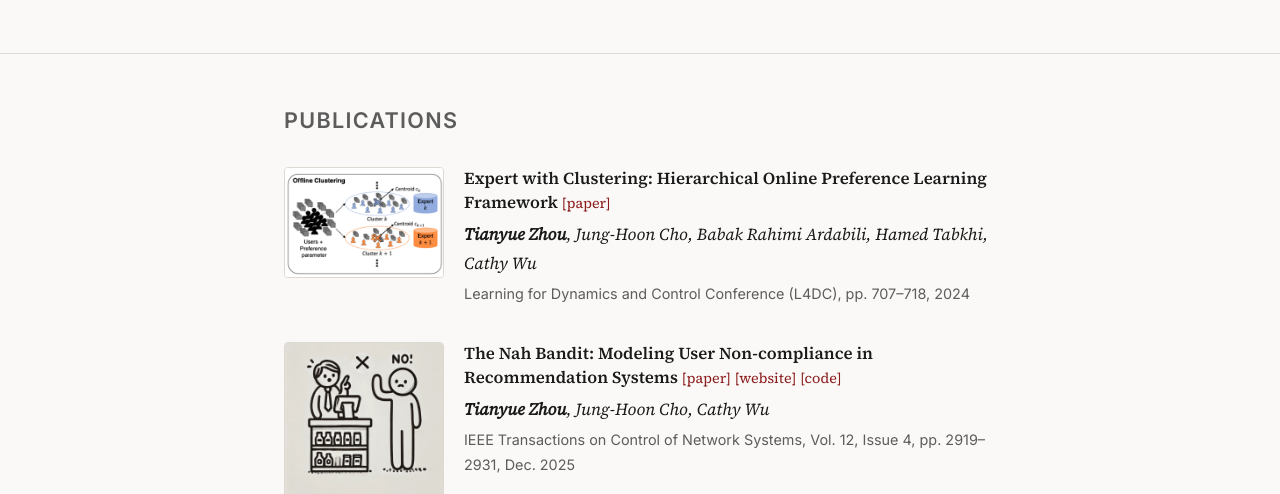
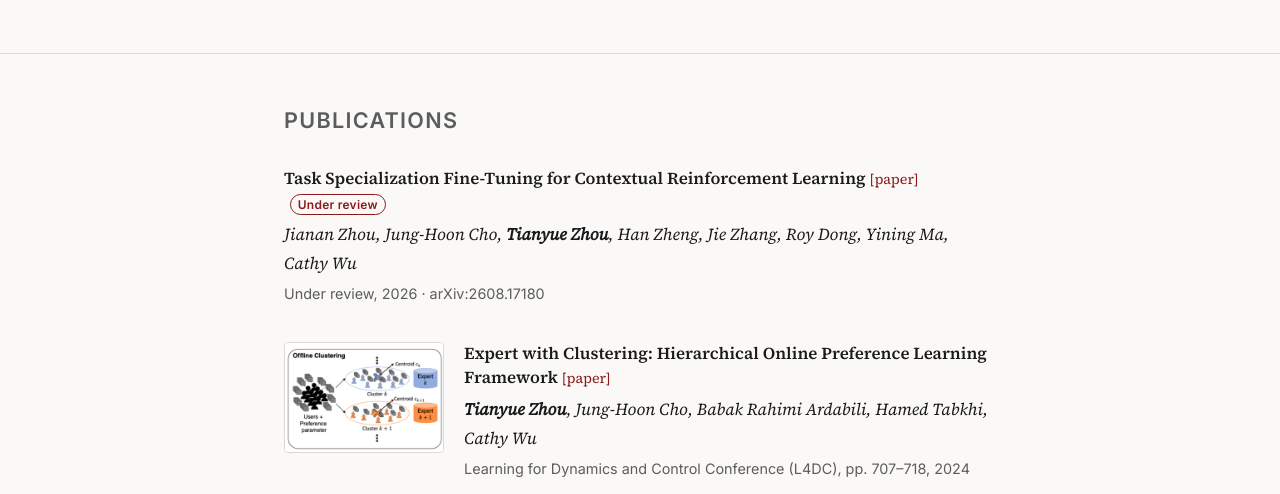
Before and after one commit to TianyueJo/TianyueJo.github.io, a plain HTML site: page index.html in a window 1280 px wide. Shown: the part 596-1090 px from the top of the page. Drawn offline with Linux system fonts and the light colour scheme; some icons are missing.

Commit message:
Add TSFT preprint to publications as under review.
Co-authored-by: Cursor <cursoragent@cursor.com>

```diff
--- a/assets/css/style.css
+++ b/assets/css/style.css
@@ -382,6 +382,21 @@ a:hover {
   color: var(--text-muted);
 }
 
+.pub__status {
+  display: inline-block;
+  margin-left: 0.35rem;
+  padding: 0.05rem 0.45rem;
+  font-family: var(--font-sans);
+  font-size: 0.75rem;
+  font-weight: 600;
+  letter-spacing: 0.02em;
+  color: var(--accent);
+  border: 1px solid var(--accent);
+  border-radius: 999px;
+  vertical-align: middle;
+  white-space: nowrap;
+}
+
 /* Awards */
 .award-list {
   list-style: none;
--- a/index.html
+++ b/index.html
@@ -87,6 +87,18 @@
       <div class="container">
         <h2 class="section__title">Publications</h2>
         <div class="pub-list">
+          <article class="pub">
+            <div class="pub__body">
+              <h3 class="pub__title">
+                Task Specialization Fine-Tuning for Contextual Reinforcement Learning
+                <a href="https://arxiv.org/abs/2608.17180" target="_blank" rel="noopener" class="pub__link">[paper]</a>
+                <span class="pub__status">Under review</span>
+              </h3>
+              <p class="pub__authors">Jianan Zhou, Jung-Hoon Cho, <strong>Tianyue Zhou</strong>, Han Zheng, Jie Zhang, Roy Dong, Yining Ma, Cathy Wu</p>
+              <p class="pub__venue">Under review, 2026 · arXiv:2608.17180</p>
+            </div>
+          </article>
+
           <article class="pub pub--with-figure">
             <img src="figures/ewc-figure.png" alt="Expert with Clustering framework diagram" class="pub__figure" loading="lazy">
             <div class="pub__body">
```
